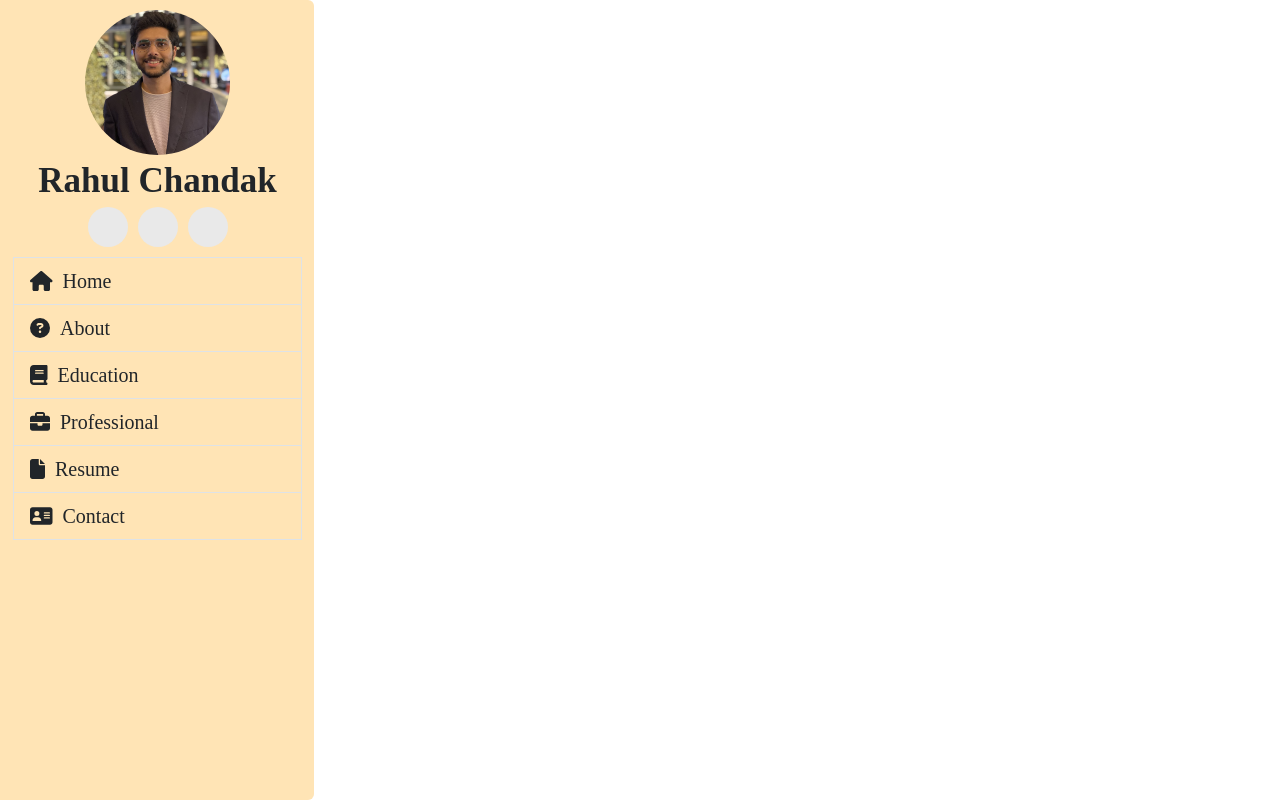
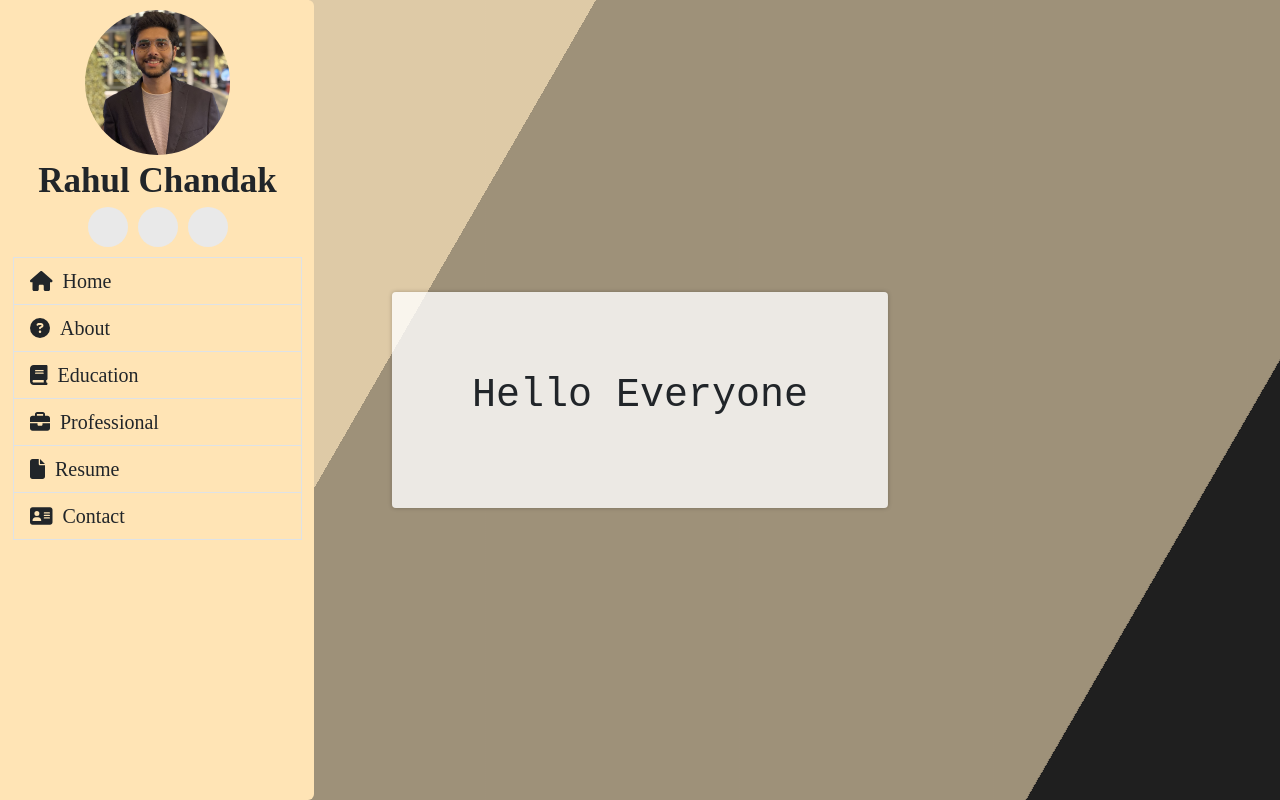
Before and after one commit to rahulschandak/Portfolio_Website, a React (Create React App) app: page / in a window 1280 px wide. Built offline with nearby package versions, Linux system fonts and the light colour scheme; some icons are missing.

Commit message:
Making landing page as home page

```diff
--- a/src/App.js
+++ b/src/App.js
@@ -1,13 +1,14 @@
 import "./App.css";
 import Portfolio from "./portfolio";
 import { BrowserRouter } from "react-router-dom";
-import { Routes, Route } from "react-router";
+import { Routes, Route, Navigate } from "react-router";
 
 function App() {
   return (
     <BrowserRouter>
       <div>
         <Routes>
+          {/* <Route path="/*" element={<Portfolio />} /> */}
           <Route path="/*" element={<Portfolio />} />
         </Routes>
       </div>
--- a/src/portfolio/index.js
+++ b/src/portfolio/index.js
@@ -50,6 +50,7 @@ function Portfolio() {
           }
         >
           <Routes>
+            <Route path="" element={<HomeScreen />} />
             <Route path="/Home" element={<HomeScreen />} />
             <Route path="/About" element={<AboutScreen />} />
             <Route path="/Education" element={<EducationScreen />} />
```
